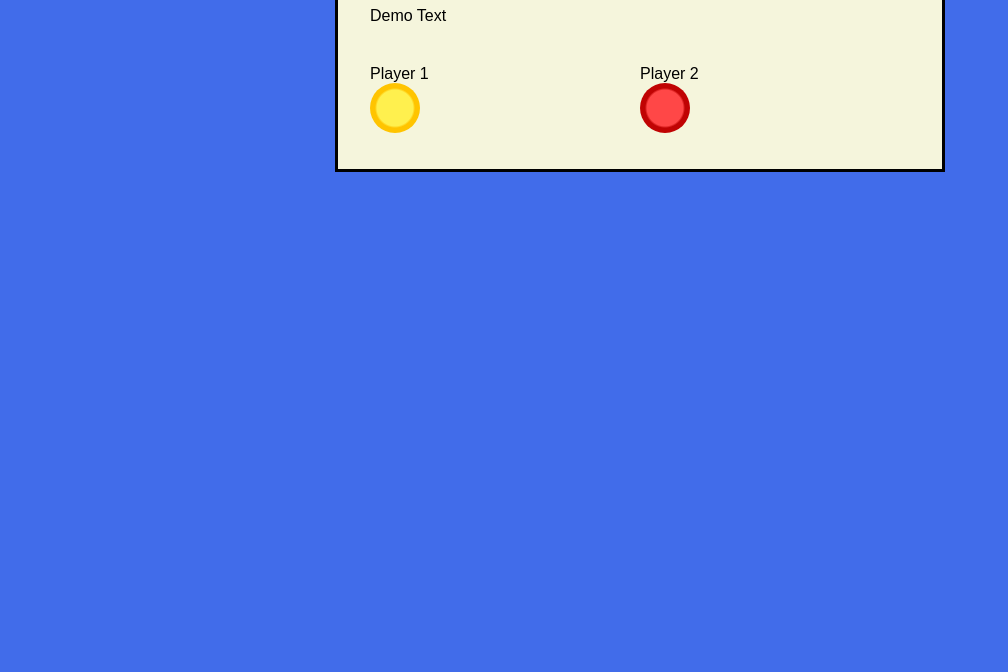
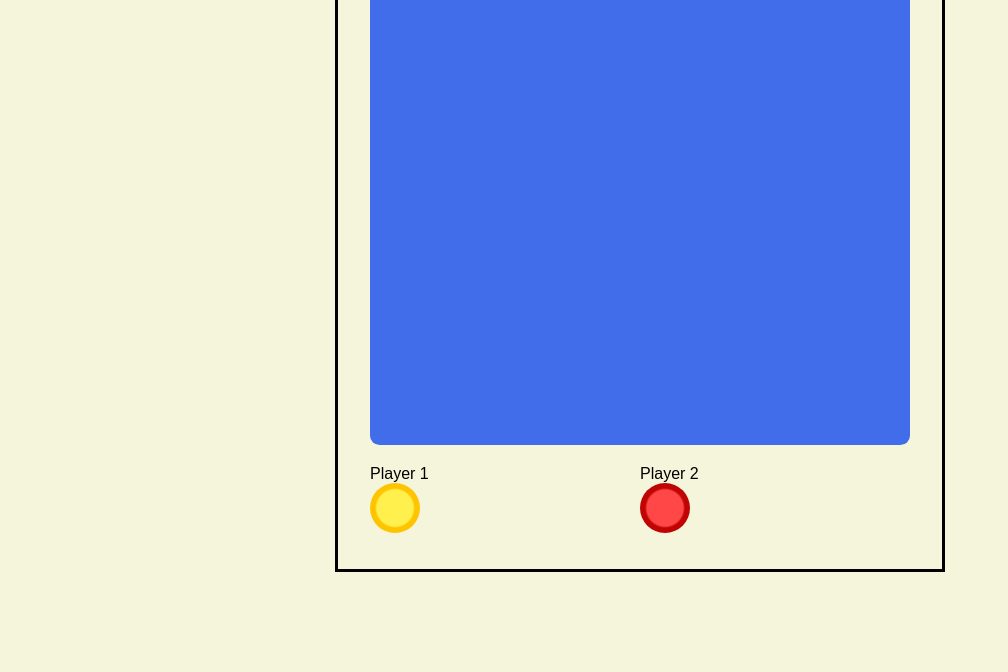
Before and after one commit to kelz34/Connect-4, a plain HTML site: page connect4.html in a window 1280 px wide. Shown: the part 128-800 px from the top of the page, without its empty margins (0-1008 px from the left). Drawn offline with Linux system fonts and the light colour scheme.

Commit message:
progressing

```diff
--- a/connect4.css
+++ b/connect4.css
@@ -2,15 +2,14 @@ body {
     margin: 0;
     padding: 0;
     font-family: "Poppins", sans-serif;
-    background-color: #416cea;
+    background-color: beige;
 }
 
-h1 {
+/* h1 {
     text-align: center;
-}
+}  */
 
 .wrapper {
-
     width: 63.75;
     background-color: beige;
     position: absolute;
@@ -54,3 +53,17 @@ h1 {
     border-radius: 50%;
     background: radial-gradient(#ff4747 1.12em, #c00303 1.25em);
 }
+
+.grid-row {
+    margin: 0 auto;
+    display: flex;
+}
+
+.grid-box{
+    width: 5em;
+    height: 5em;
+    display: grid;
+    place-items: center;
+    background-color: radial-gradient(white 1.37em, #416cea 1.43em);
+    cursor: pointer;
+}
--- a/connect4.html
+++ b/connect4.html
@@ -8,7 +8,7 @@
 </head>
 <body>
     <div class="wrapper">
-        <h1>Connect 4</h1>
+        <!-- <h1>Connect 4</h1> -->
         <div id="playerTurn">Demo Text</div>
         <div class="board"></div>
         <div id="player-indicators">
@@ -24,7 +24,7 @@
         </div>
     <div class="startScreen hide">
         <div id="winner-message"></div>
-        <button id="start">Start Game</button>
+        <button id="start-game">Start Game</button>
     </div>
     <script type="text/javascript" src="connect4.js"></script>
 </body>
--- a/connect4.js
+++ b/connect4.js
@@ -4,7 +4,7 @@
 const board = document.querySelector(".board");
 const playerTurn = document.getElementById("playerTurn");
 const startScreen = document.querySelector(".startScreen");
-const startButton = document.getElementById("start-Game");
+const startButton = document.getElementById("start-game");
 const winnerMessage = document.getElementById("winner-message");
 // console.log(board);
 // console.log(playerTurn);
@@ -13,7 +13,7 @@ const winnerMessage = document.getElementById("winner-message");
 // console.log(winnerMessage);
 
 // Setup game object, not working turned into array
-let game = [
+let gameBoard = [
     [0,0,0,0,0,0,0],
     [0,0,0,0,0,0,0],
     [0,0,0,0,0,0,0],
@@ -21,9 +21,48 @@ let game = [
     [0,0,0,0,0,0,0],
     [0,0,0,0,0,0,0],
 ]
+let currentPlayer;
 // console.log(game)
+
+// Randomize player turn
+const generateRandomNumber = (min, max) => {
+    Math.floor (Math.random() * (max-min)) + min;
+}
+
+
+
+
+
+// Create skeleton of game structure
+const gameBoardSetup = () => {
+    for(let innerArray in gameBoard){
+        let outerDiv = document.createElement('div');
+        outerDiv.classList.add("grid-row");
+        outerDiv.setAttribute("data-value", innerArray);
+        // console.log(gameBoard[innerArray])
+        for(let j in gameBoard[innerArray]){
+            gameBoard[innerArray][j] = 0;
+            // console.log(gameBoard[innerArray][j])
+            let innerDiv = document.createElement("div");
+            innerDiv.classList.add("grid-box");
+            innerDiv.setAttribute("data-value", j);
+            innerDiv.addEventListener("click", (e) => {
+                fillBox(e);
+            });
+            outerDiv.appendChild(innerDiv);
+        }
+        board.appendChild(outerDiv);
+    }
+};
+// console.log(gameBoardSetup())
+
+
 
 // Adding window.onload to load game after DOM content is loaded
 window.onload = startGame = async () => {
-
+    currentPlayer = generateRandomNumber(1,2);
+    board.innerHTML = "";
+    await gameBoardSetup();
+    playerTurn.innerHTML = `Player <span>${currentPlayer}'s</span> turn`
 }
+console.log(startGame())
```
